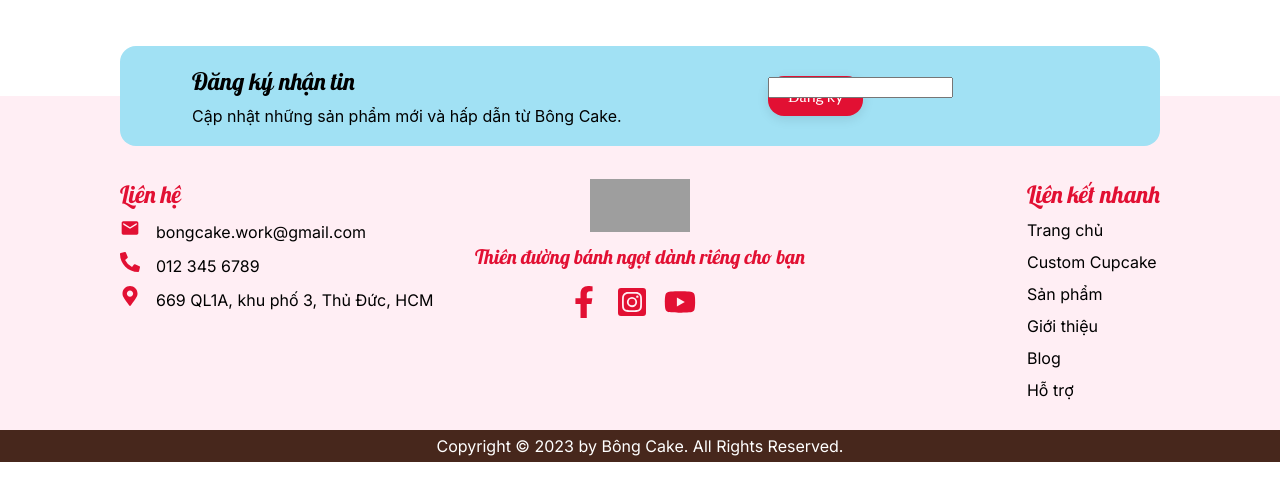
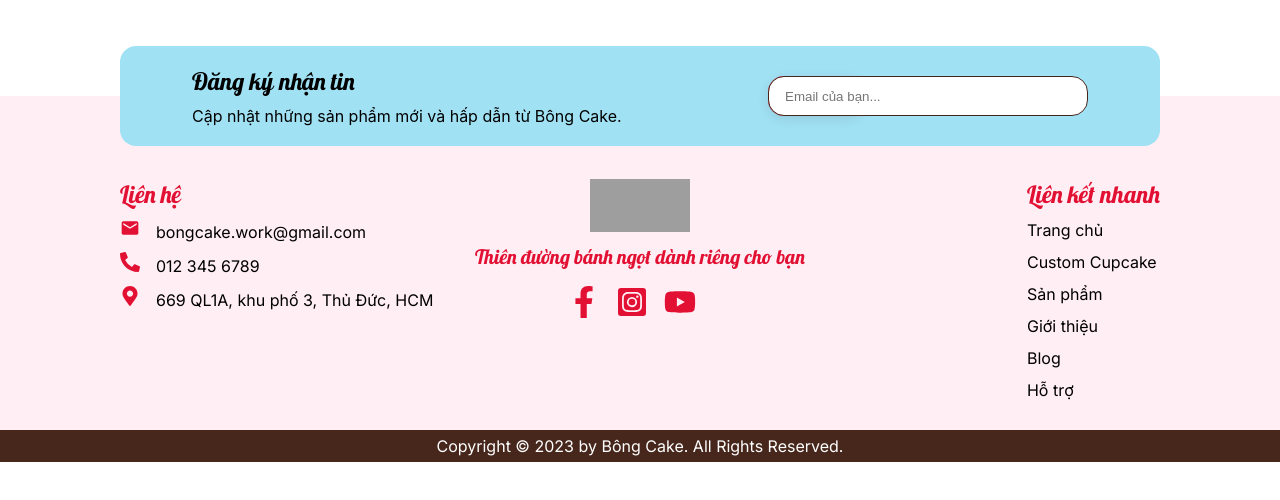
Before and after one commit to Web-Development-Group11/cake-web-project, a React (Create React App) app in the folder frontend/: page / in a window 1280 px wide. Shown: the top 500 px of the page. Built offline with nearby package versions, Linux system fonts and the light colour scheme; grey boxes are pictures that could not be loaded.

Commit message:
update module file

```diff
--- a/frontend/src/components/footer/Footer.jsx
+++ b/frontend/src/components/footer/Footer.jsx
@@ -23,7 +23,7 @@ const Footer = () => {
                     </div>
                     <div className={footer.newsletter__email}>
                         <TextField
-                            className={`${footer.text_field__input} placeholder="Email của bạn..."`}
+                            className={footer.text_field__input} placeholder="Email của bạn..."
                         />
                         <Button className={footer.button__btn2} type="btn2 primary">Đăng ký</Button>
                     </div>
--- a/frontend/src/components/password/Password.jsx
+++ b/frontend/src/components/password/Password.jsx
@@ -1,5 +1,5 @@
 import React from 'react';
-import './Password.css';
+import password from './Password.module.css'
 import "../../Variable.css";
 import { FaEye } from "react-icons/fa";
 import { FaEyeSlash } from "react-icons/fa";
@@ -14,12 +14,12 @@ const Password = () => {
     };
 
     return (
-        <div className='password-container'>
+        <div className={password.password_container}>
             <input className='password__input body--2'
             type={showPassword ? "text" : "password"}
             placeholder="Enter Password"
             />
-            <span className='password__click' onClick={handleClick}>{icon}</span>
+            <span className={password.password__click} onClick={handleClick}>{icon}</span>
         </div>
     );
   };
--- a/frontend/src/components/password/Password.css
+++ b/frontend/src/components/password/Password.module.css
@@ -1,6 +1,6 @@
 @import url("../../Variable.css");
 
-.password-container {
+.password_container {
     position: relative;
     width: 20%;
 }
--- a/frontend/src/components/textField/TextField.module.css
+++ b/frontend/src/components/textField/TextField.module.css
@@ -1,7 +1,7 @@
 @import url("../../Variable.css");
 
 /* Định dạng cho TextField */
-.text-field__input {
+.input {
   height: 2.5rem;
   width: 100%;
   background-color: var(--background-1);
```
